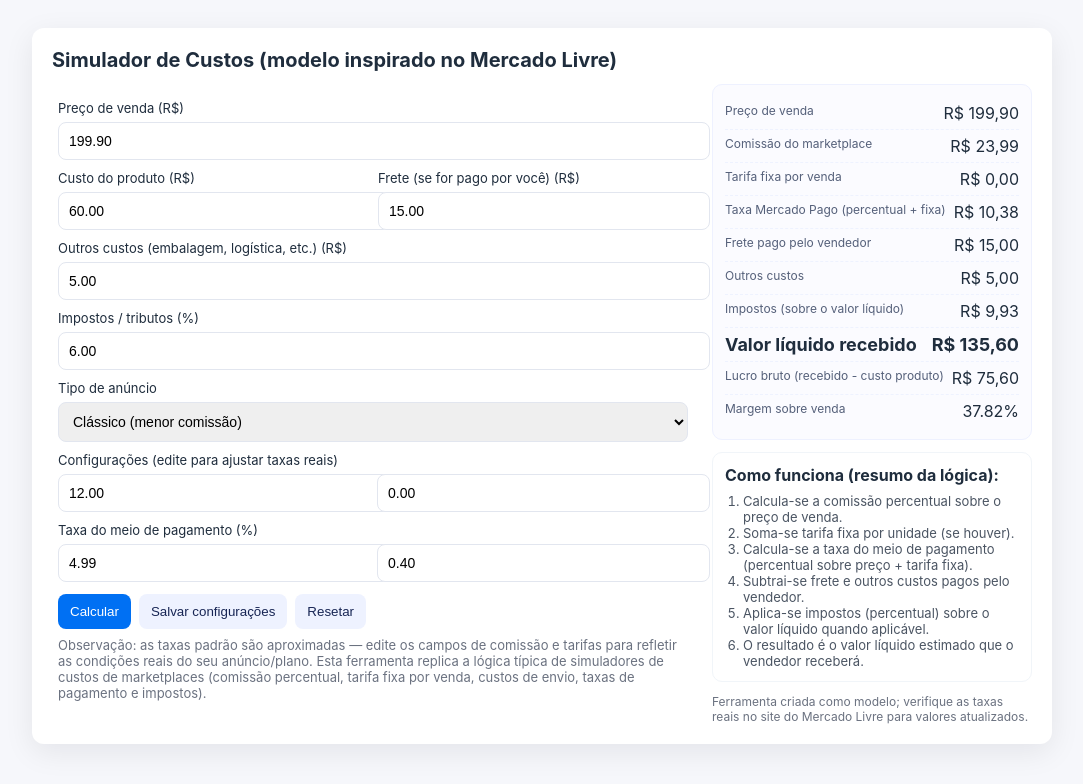
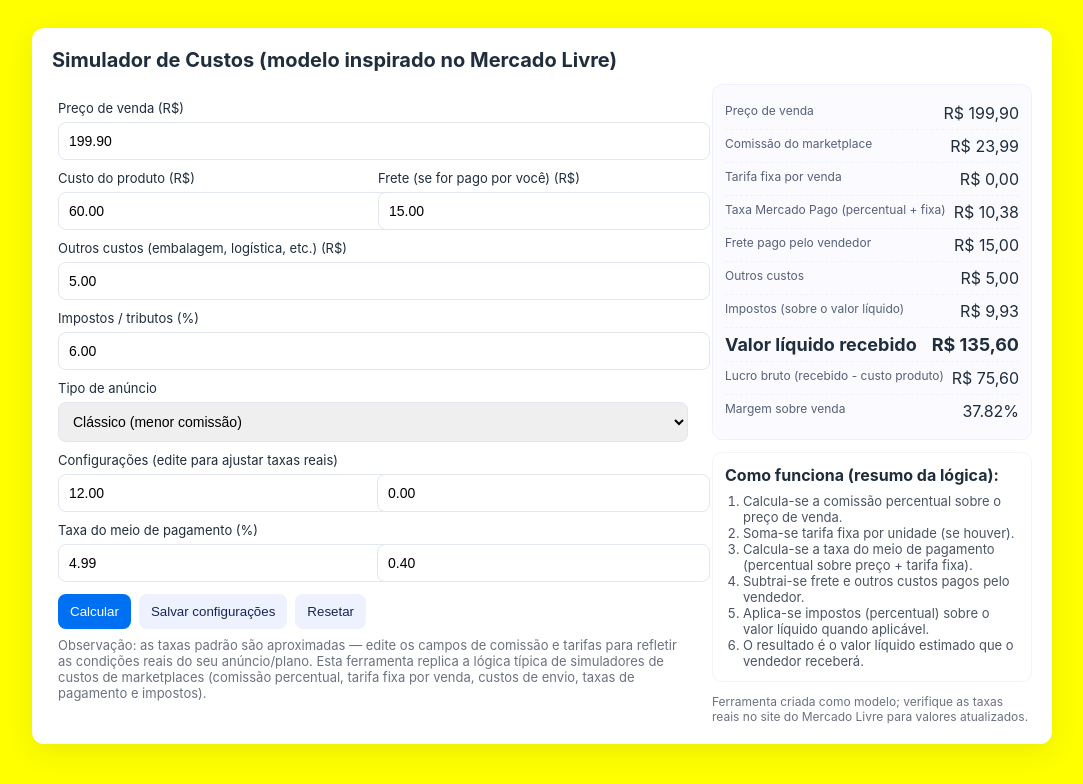
Before and after one commit to Dyve93/lojas, a plain HTML site: page cmeli.html in a window 1280 px wide. Shown: the whole page, without its empty margins (98-1181 px from the left). Drawn offline with Linux system fonts and the light colour scheme.

Commit message:
Change background color to yellow

```diff
--- a/cmeli.html
+++ b/cmeli.html
@@ -6,7 +6,7 @@
   <title>Simulador de Custos - Mercado (modelo)</title>
   <style>
     :root{font-family:Inter,system-ui,Arial,sans-serif}
-    body{margin:0;background:#f6f7fb;color:#1f2d3d;display:flex;align-items:flex-start;justify-content:center;padding:28px}
+    body{margin:0;background:#FFFF00;color:#1f2d3d;display:flex;align-items:flex-start;justify-content:center;padding:28px}
     .card{width:100%;max-width:980px;background:#fff;border-radius:12px;box-shadow:0 8px 30px rgba(6,15,28,0.08);padding:20px}
     h1{margin:0 0 12px;font-size:20px}
     .grid{display:grid;grid-template-columns:1fr 320px;gap:18px}
```
